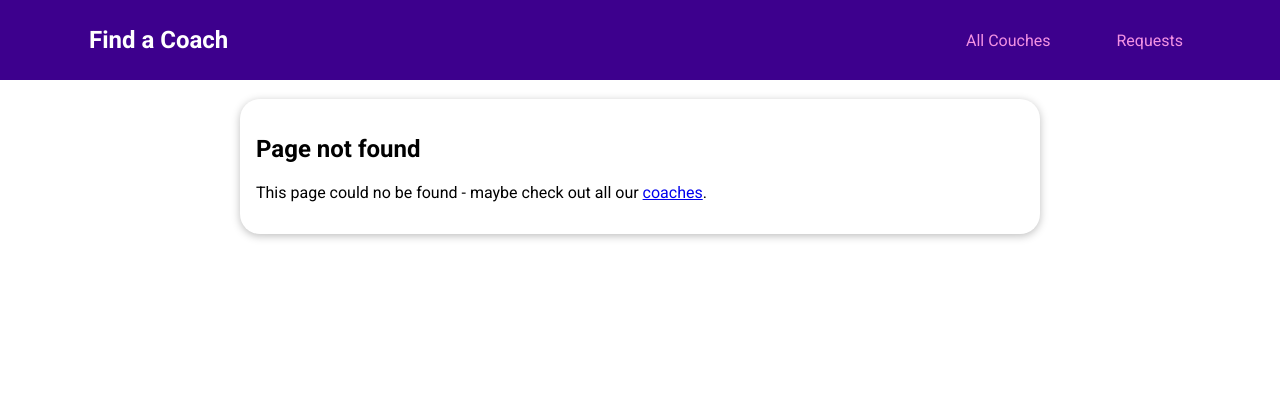
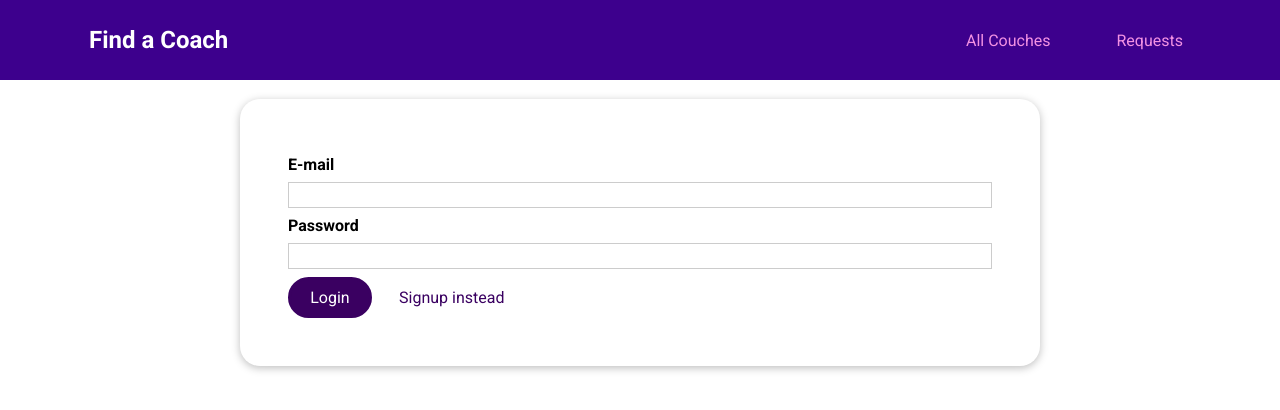
Before and after one commit to Svar6ik/Find-a-Coach, a Vue app: page /auth in a window 1280 px wide. Before the commit this address had no page. Shown: the top 410 px of the page. Built offline with nearby package versions, Linux system fonts and the light colour scheme.

Commit message:
Adding an Authentication Page (Login & Signup)  Preparing Vuex   Adding a 'Signup' Action & Flow

```diff
--- /dev/null
+++ b/src/page/auth/UserAuth.vue
@@ -0,0 +1,104 @@
+<template>
+  <base-card>
+    <form @submit.prevent="submitForm">
+      <div class="form-control">
+        <label for="email">E-mail</label>
+        <input type="email" id="email" v-model.trim="email" />
+      </div>
+      <div class="form-control">
+        <label for="password">Password</label>
+        <input type="password" id="password" v-model.trim="password" />
+      </div>
+      <p v-if="!formIsValid">Please enter a vailid email and password (must be least 6 characters long).</p>
+      <base-button>{{ submitButtonCaption }}</base-button>
+      <base-button @click="switchAuthMode" type="button" mode="flat">{{ switchModeButtonCaption }}</base-button>
+    </form>
+  </base-card>
+</template>
+
+<script>
+export default {
+  data() {
+    return {
+      email: '',
+      password: '',
+      formIsValid: true,
+      mode: 'login'
+    };
+  },
+  computed: {
+    submitButtonCaption() {
+      if (this.mode === 'login') {
+        return 'Login';
+      } else {
+        return 'Signup';
+      }
+    },
+    switchModeButtonCaption() {
+       if (this.mode === 'login') {
+        return 'Signup instead';
+      } else {
+        return 'Login instead';
+      }
+    },
+  },
+  methods: {
+    submitForm() {
+      this.formIsValid = true;
+      if (this.email === '' || !this.email.includes('@') || this.password.length < 6) {
+        this.formIsValid = false;
+        return;
+      }
+
+      if (this.mode === 'login') {
+        //...
+      } else {
+        this.$store.dispatch('signup', {
+          email: this.email,
+          password: this.password
+        });
+      }
+    },
+    switchAuthMode() {
+      if (this.mode === 'login') {
+        this.mode = 'signup';
+      } else {
+        this.mode = 'login';
+      }
+    },
+  }
+}
+</script>
+
+<style scoped>
+form {
+  margin: 1rem;
+  padding: 1rem;
+}
+
+.form-control {
+  margin: 0.5rem 0;
+}
+
+label {
+  font-weight: bold;
+  margin-bottom: 0.5rem;
+  display: block;
+}
+
+input,
+textarea {
+  display: block;
+  width: 100%;
+  font: inherit;
+  border: 1px solid #ccc;
+  padding: 0.15rem;
+}
+
+input:focus,
+textarea:focus {
+  border-color: #3d008d;
+  background-color: #faf6ff;
+  outline: none;
+}
+</style>
--- a/src/router.js
+++ b/src/router.js
@@ -5,6 +5,7 @@
 import CoachRegistration from './page/coaches/CoachRegistration.vue';
 import ContactCoach from './page/requests/ContactCoach.vue';
 import RequestsReceived from './page/requests/RequestsReceived.vue';
+import UserAuth from './page/auth/UserAuth.vue';
 import NotFound from './page/NotFound.vue';
 
 const router = createRouter({
@@ -22,6 +23,7 @@
     },
     { path: '/register', component: CoachRegistration },
     { path: '/requests', component: RequestsReceived },
+    { path: '/auth', component: UserAuth },
     { path: '/:notFound(.*)', component: NotFound },
   ],
 
--- /dev/null
+++ b/src/store/auth/actions.js
@@ -0,0 +1,28 @@
+export default {
+  login() {},
+  async signup (context, payload) {
+    const response = await fetch(`https://identitytoolkit.googleapis.com/v1/accounts:signUp?key=AIzaSyD4ncovJLEiwyIeWvT20gTFFX8rRteZuHU`, {
+      method: 'POST',
+      body: JSON.stringify({
+        email: payload.email,
+        password: payload.password,
+        returnSecureToken: true
+      })
+    });
+
+    const responseData = await response.json();
+
+    if(!response.ok) {
+      console.log(responseData);
+      const error = new Error(responseData.message || 'Failed to authenticate!');
+      throw error;
+    }
+
+    console.log(responseData);
+    context.commit('setUser', {
+      token: responseData.idToken,
+      userId: responseData.localId,
+      tokenExpiration: responseData.expiresIn
+    });
+  }
+};
--- /dev/null
+++ b/src/store/auth/getters.js
@@ -0,0 +1,5 @@
+export default {
+    userId(state) {
+      return state.userId;
+  }
+};
--- /dev/null
+++ b/src/store/auth/index.js
@@ -0,0 +1,16 @@
+import mutations from "./mutations";
+import actions from './actions.js';
+import getters from './getters.js';
+
+export default {
+  state() {
+    return {
+      userId: null,
+      token: null,
+      tokenExpiration: null,
+    };
+  },
+  mutations,
+  actions,
+  getters
+};
--- /dev/null
+++ b/src/store/auth/mutations.js
@@ -0,0 +1,7 @@
+export default {
+  setUser(state, payload) {
+    state.token = payload.token;
+    state.userId = payload.userId;
+    state.tokenExpiration = payload.tokenExpiration;
+  }
+};
--- a/src/store/index.js
+++ b/src/store/index.js
@@ -2,22 +2,14 @@
 
 import coachesModule from './coaches/index.js';
 import requestsModule from './requests/index.js';
+import authModule from './auth/index.js';
 
 const store = createStore({
   modules: {
     coaches: coachesModule,
-    requests: requestsModule
+    requests: requestsModule,
+    auth: authModule,
   },
-  state() {
-    return {
-      userId: 'c3',
-    };
-  },
-  getters: {
-    userId(state) {
-      return state.userId;
-    }
-  }
 });
 
 export default store;
```
Also changed, not shown: rules for friebase.txt (added).
